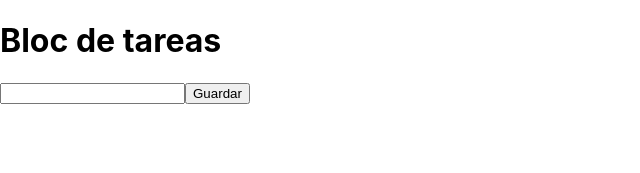
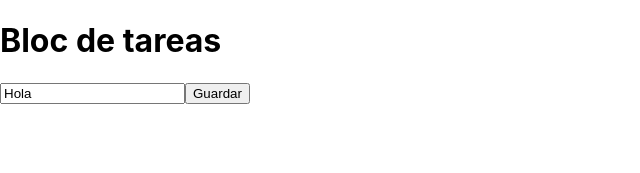
Before and after one commit to ErwinAdriel/react-blocDeTareas, a React (Create React App) app: page / in a window 1280 px wide. Shown: the top 173 px of the page, without its empty margins (0-640 px from the left). Built offline with nearby package versions, Linux system fonts and the light colour scheme.

Commit message:
Probando useState

```diff
--- a/src/components/Bloc.jsx
+++ b/src/components/Bloc.jsx
@@ -2,11 +2,23 @@ import { useState } from "react";
 
 
 export default function Bloc(){
+
+    const [title, setTitle] = useState("Hola");
+
+    function handleClick(e){
+        e.preventDefault();
+        setTitle('Adriel');
+    }
     return(
         <div className="container">
             <form className="form">
-                <input className="input"></input>
-                <input type="submit" value="Guardar" className="buttonGuardar"></input>
+                <input className="input" value={title}></input>
+                <input
+                onClick={handleClick}
+                type="submit"
+                value="Guardar"
+                className="buttonGuardar">
+                </input>
             </form>
         </div>
 
```
